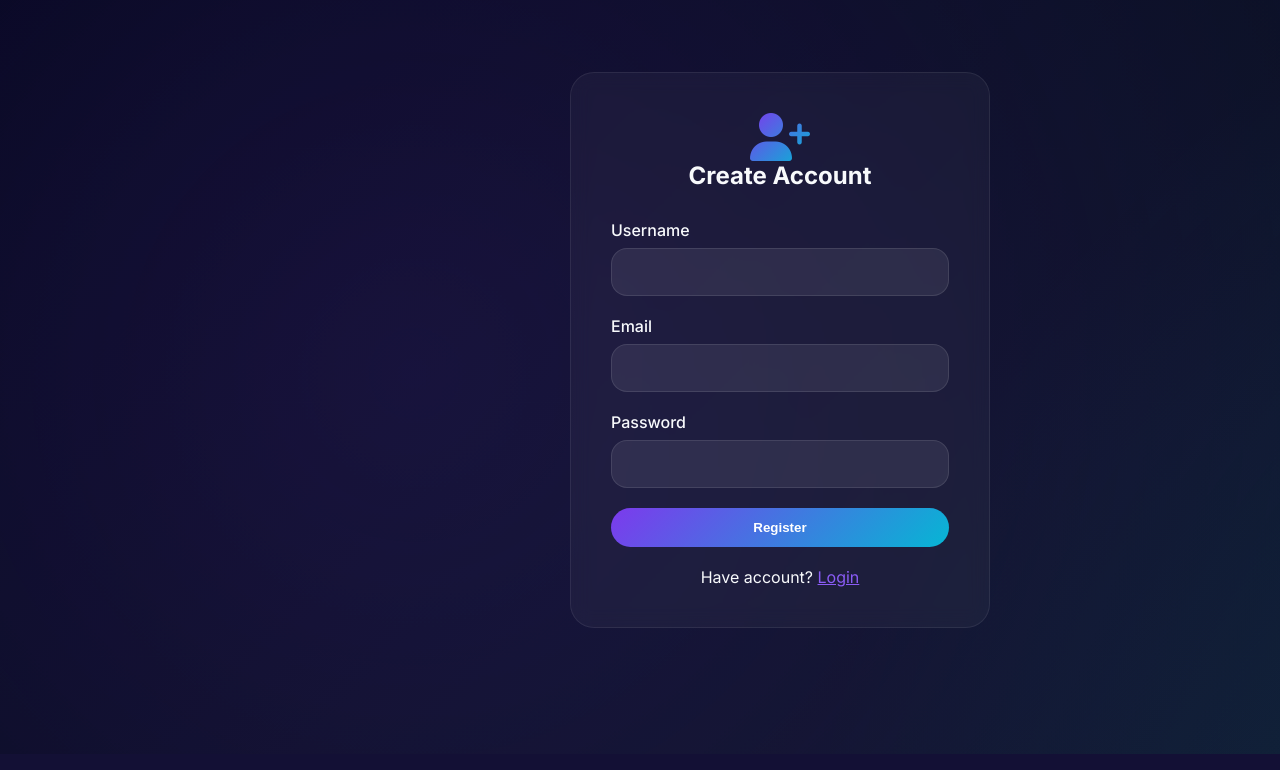
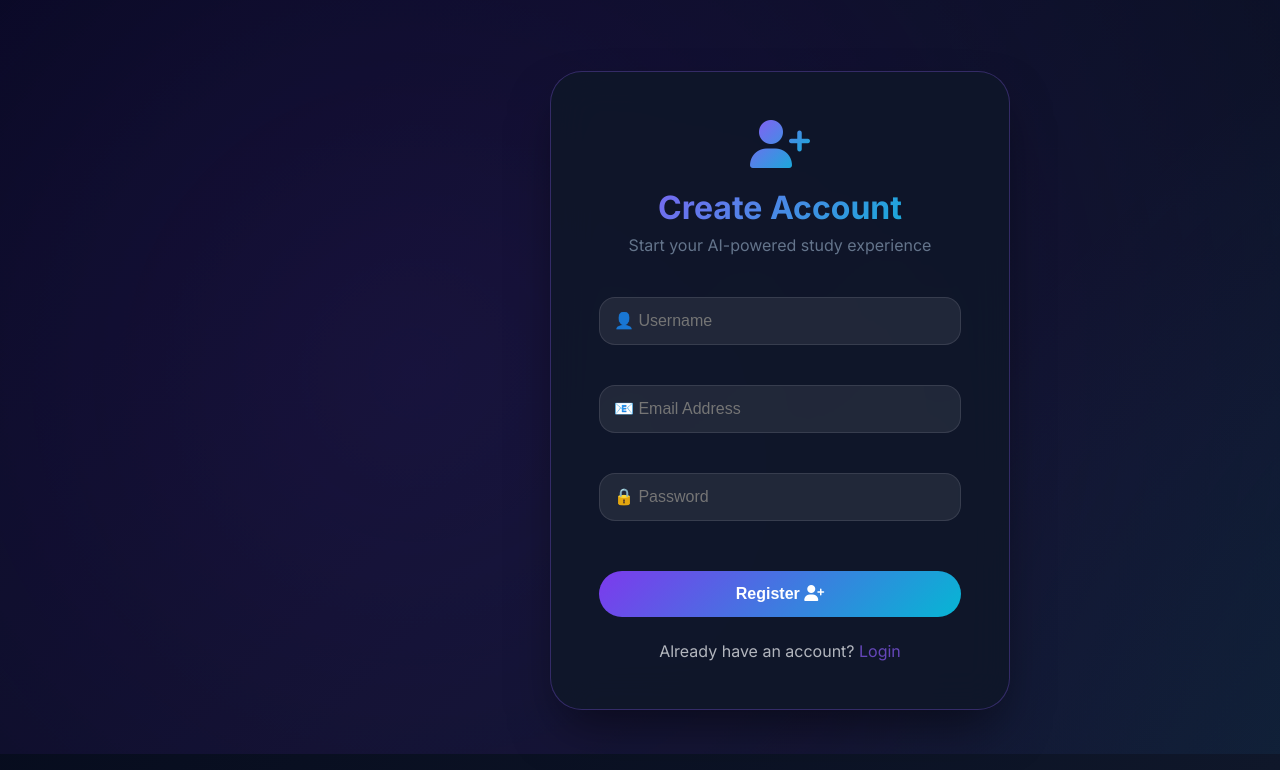
Before and after one commit to AsiburRahmanSiam/EDUMINDAI, a Flask app: page /register in a window 1280 px wide. Shown: the part 46-816 px from the top of the page. Run offline with Flask 3, Linux system fonts and the light colour scheme.

Commit message:
Enhance registration form layout and styling

```diff
--- a/templates/register.html
+++ b/templates/register.html
@@ -1,15 +1,29 @@
 {% extends "base.html" %}
 {% block content %}
-<div style="display: flex; justify-content: center; align-items: center; min-height: 80vh;">
-    <div class="card" style="width: 420px; padding: 40px;">
-        <div style="text-align:center; margin-bottom:30px"><i class="fas fa-user-plus" style="font-size:3rem; background:linear-gradient(135deg,#7c3aed,#06b6d4); -webkit-background-clip:text; background-clip:text; color:transparent"></i><h2>Create Account</h2></div>
+<div class="auth-container">
+    <div class="auth-card">
+        <div style="margin-bottom: 20px;">
+            <i class="fas fa-user-plus" style="font-size: 3rem; background: linear-gradient(135deg, #8b5cf6, #06b6d4); -webkit-background-clip: text; background-clip: text; color: transparent;"></i>
+        </div>
+        <h2>Create Account</h2>
+        <h4>Start your AI-powered study experience</h4>
+
         <form method="POST">
-            <div class="form-group"><label>Username</label><input type="text" name="username" required></div>
-            <div class="form-group"><label>Email</label><input type="email" name="email" required></div>
-            <div class="form-group"><label>Password</label><input type="password" name="password" required></div>
-            <button type="submit" class="btn-primary" style="width:100%">Register</button>
+            <div class="form-group">
+                <input type="text" name="username" placeholder="👤 Username" required>
+            </div>
+            <div class="form-group">
+                <input type="email" name="email" placeholder="📧 Email Address" required>
+            </div>
+            <div class="form-group">
+                <input type="password" name="password" placeholder="🔒 Password" required>
+            </div>
+            <button type="submit">Register <i class="fas fa-user-plus"></i></button>
         </form>
-        <p style="text-align:center; margin-top:20px">Have account? <a href="{{ url_for('login') }}" style="color:#8b5cf6">Login</a></p>
+
+        <p style="margin-top: 24px; opacity: 0.7;">
+            Already have an account? <a href="{{ url_for('login') }}">Login</a>
+        </p>
     </div>
 </div>
 {% endblock %}
```
